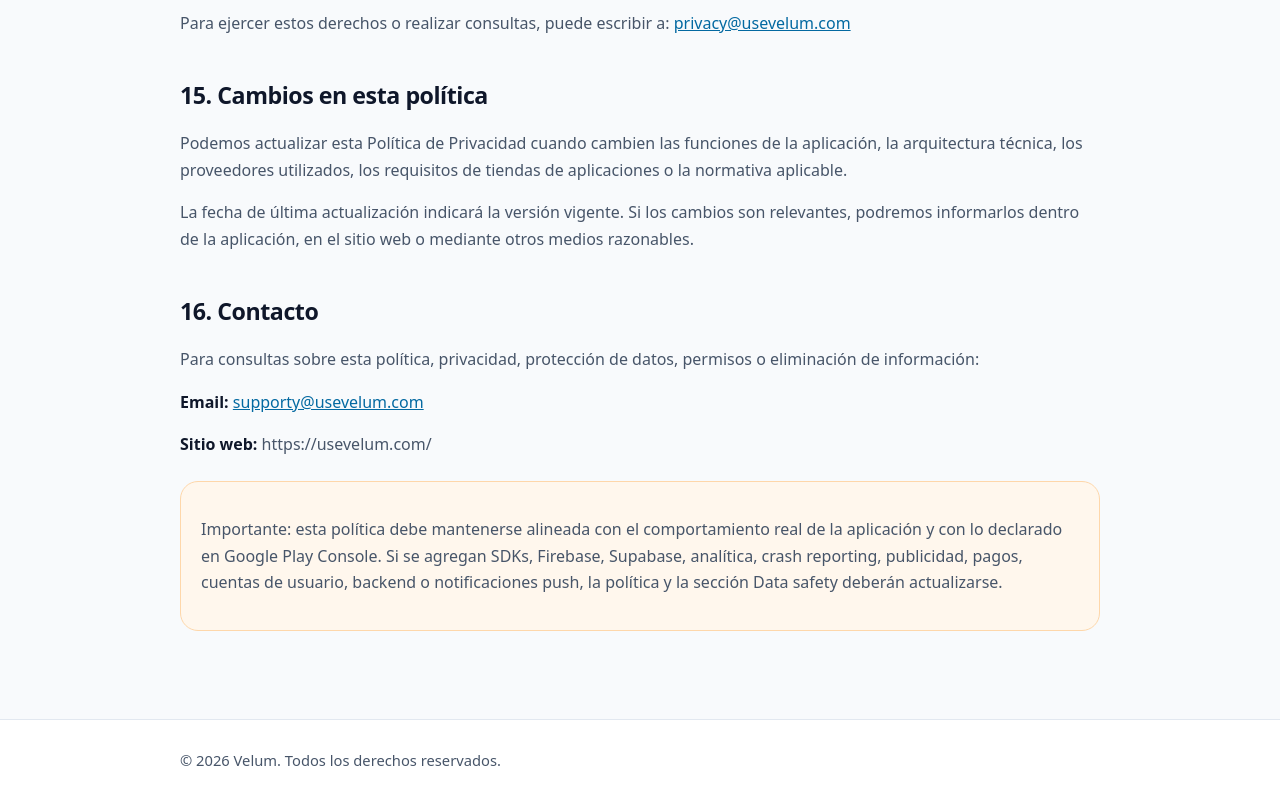
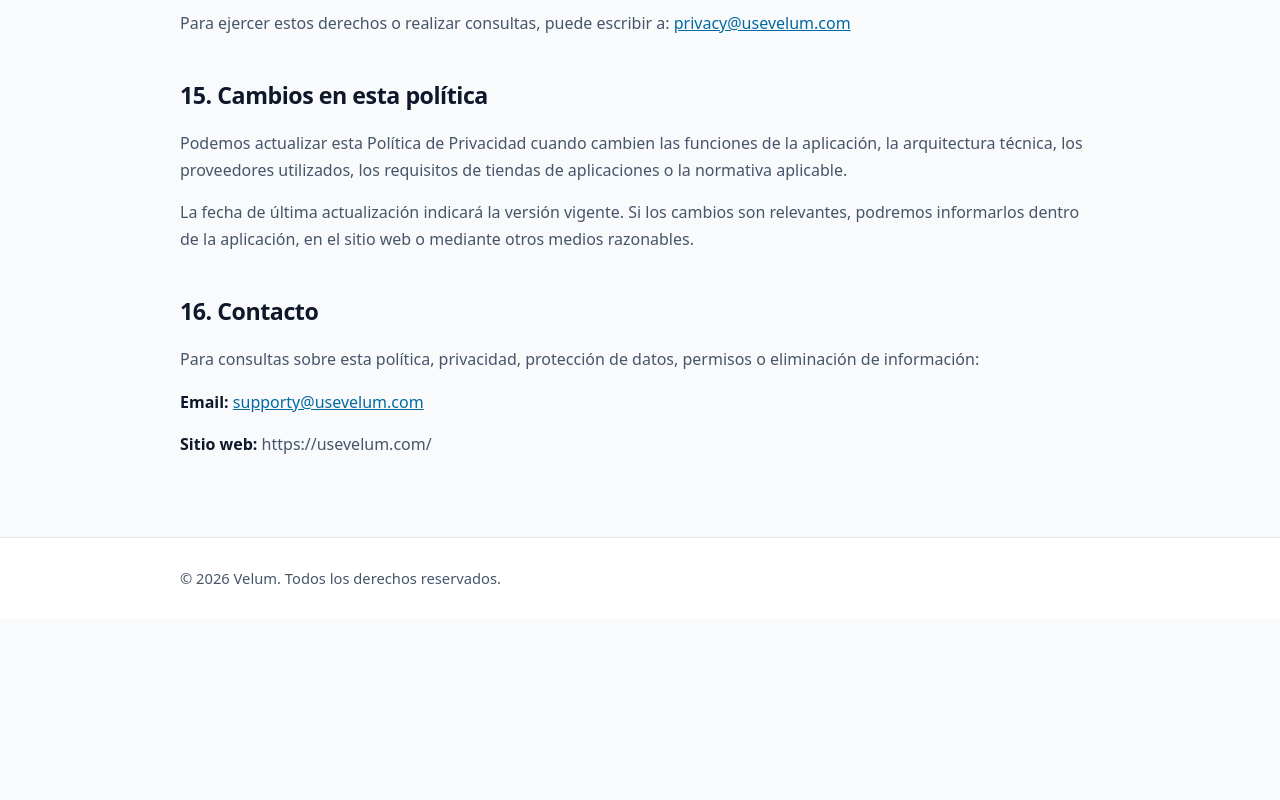
Before and after one commit to usevelum/usevelum-site, a plain HTML site: page privacy/Index.html in a window 1280 px wide. Shown: the part 5623-6423 px from the top of the page. After the commit the page ends 6242 px from the top, so only its background shows below. Drawn offline with Linux system fonts and the light colour scheme.

Commit message:
Update Index privacy

```diff
--- a/privacy/Index.html
+++ b/privacy/Index.html
@@ -506,15 +506,7 @@
       <strong>Sitio web:</strong> https://usevelum.com/
     </p>
 
-    <div class="warning">
-      <p>
-        Importante: esta política debe mantenerse alineada con el comportamiento real de la aplicación y con lo declarado
-        en Google Play Console. Si se agregan SDKs, Firebase, Supabase, analítica, crash reporting, publicidad, pagos,
-        cuentas de usuario, backend o notificaciones push, la política y la sección Data safety deberán actualizarse.
-      </p>
-    </div>
-
-  </main>
+   </main>
 
   <footer>
     <div class="wrap">
```
